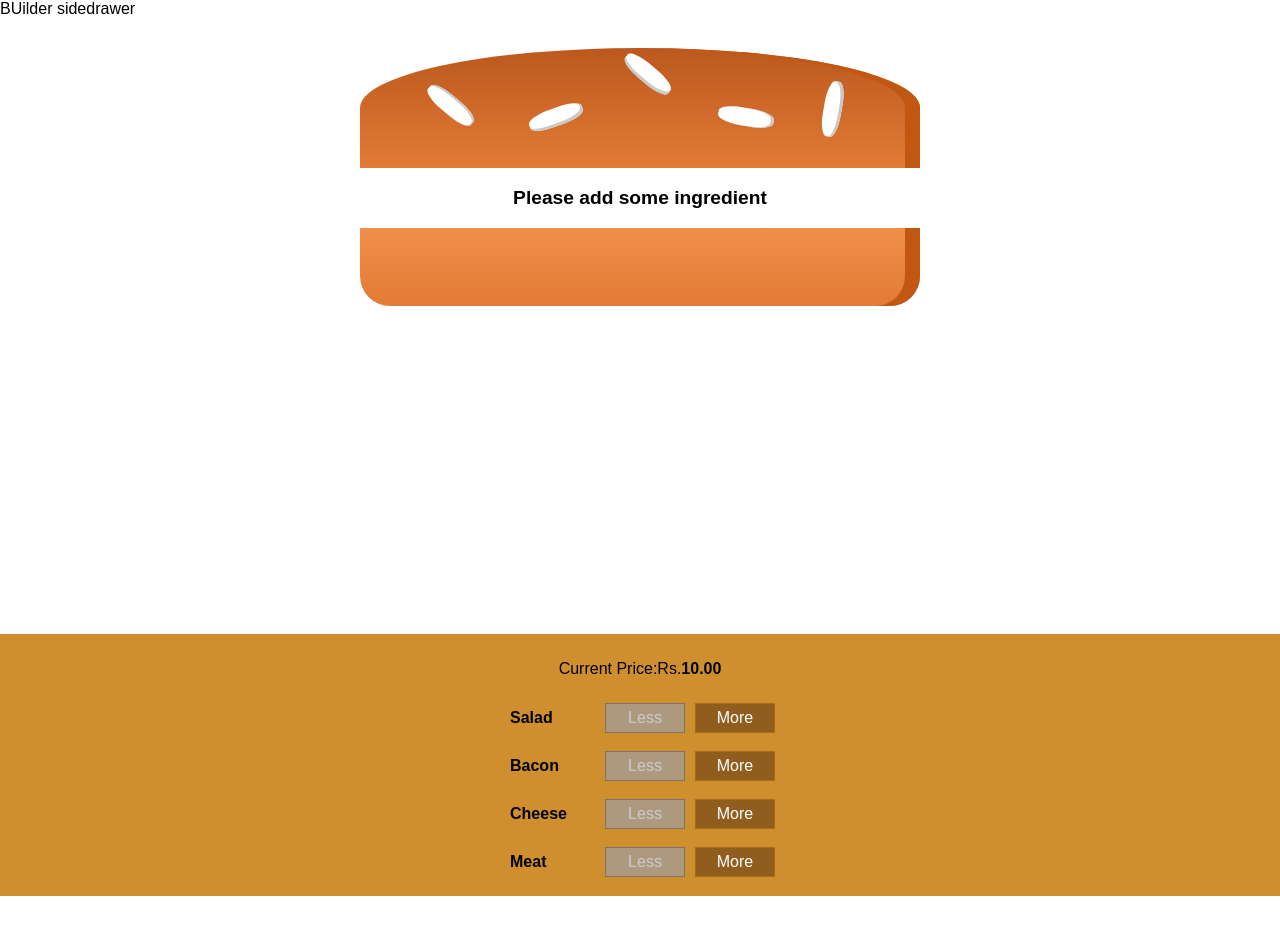
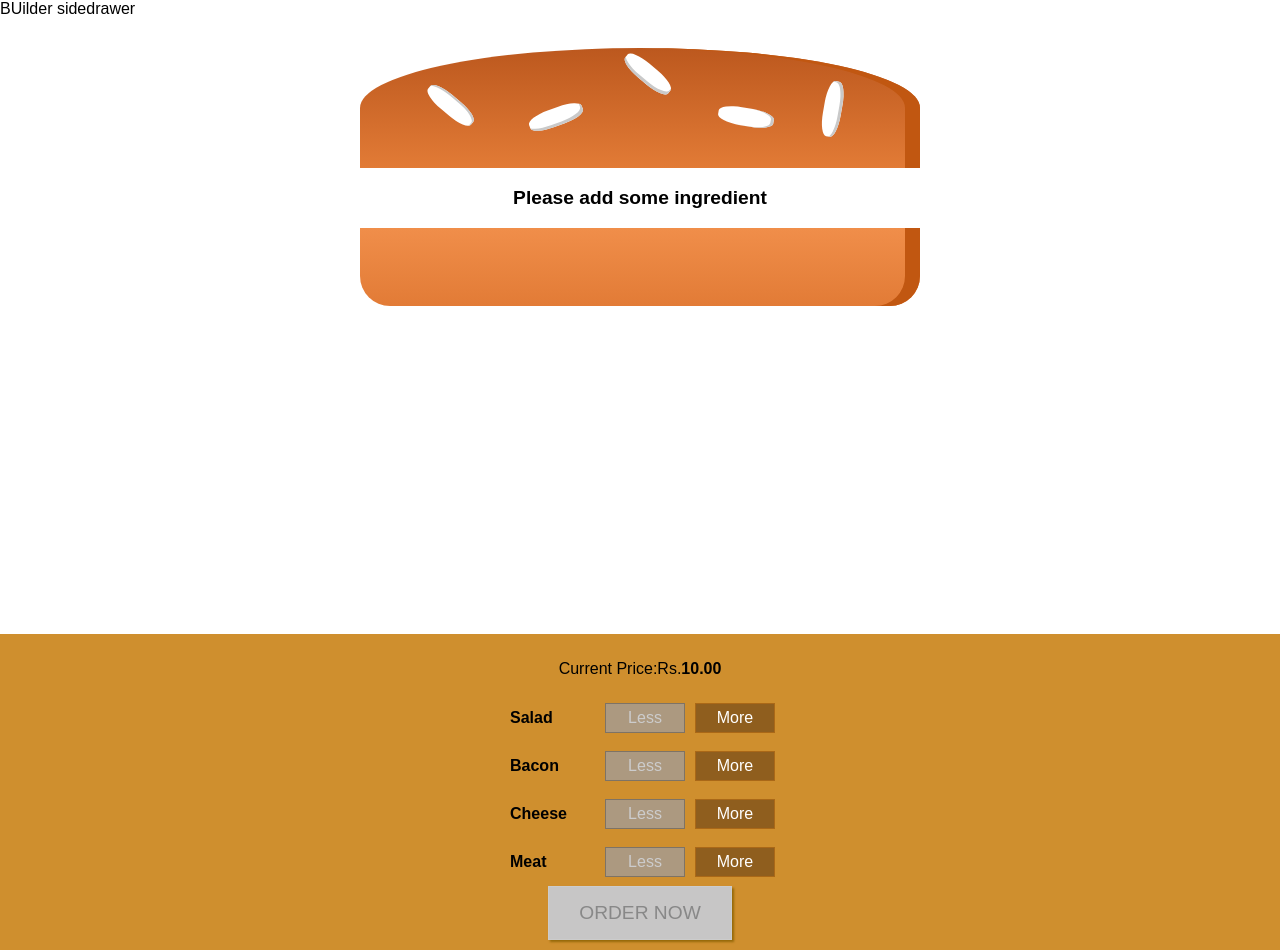
Before and after one commit to Parasbuda/BurgerBillder, a React (Create React App) app: page / in a window 1280 px wide. Before the commit the page ends 896 px from the top, so only its background shows below. Built offline with nearby package versions, Linux system fonts and the light colour scheme.

Commit message:
modal added

```diff
--- a/src/Components/Burger/Controls/BuildControls/BuildControls.css
+++ b/src/Components/Burger/Controls/BuildControls/BuildControls.css
@@ -8,3 +8,44 @@
     margin:auto;
     padding:10px 0;
 }
+
+.OrderButton {
+    background-color: #DAD735;
+    outline: none;
+    cursor: pointer;
+    border: 1px solid #966909;
+    color: #966909;
+    font-family: inherit;
+    font-size: 1.2em;
+    padding: 15px 30px;
+    box-shadow: 2px 2px 2px #966909;
+}
+
+.OrderButton:hover, .OrderButton:active {
+    background-color: #A0DB41;
+    border: 1px solid #966909;
+    color: #966909;
+}
+
+.OrderButton:disabled {
+    background-color: #C7C6C6;
+    cursor: not-allowed;
+    border: 1px solid #ccc;
+    color: #888888;
+}
+
+.OrderButton:not(:disabled) {
+    animation: enable 0.3s linear;
+}
+
+@keyframes enable {
+    0% {
+        transform: scale(1);
+    }
+    60% {
+        transform: scale(1.1);
+    }
+    100% {
+        transform: scale(1);
+    }
+}
--- a/src/Components/Burger/Controls/BuildControls/BuildControls.js
+++ b/src/Components/Burger/Controls/BuildControls/BuildControls.js
@@ -7,7 +7,7 @@
   { label: "Cheese", type: "cheese" },
   { label: "Meat", type: "meat" },
 ]
-const BuildControls = ({ addIngredient,removeIngredient,disabled,total }) => {
+const BuildControls = ({ addIngredient,removeIngredient,disabled,total,purchasable,ordered }) => {
   return (
       <div className="BuildControls">
           <p>Current Price:Rs.<strong>{total.toFixed(2 )}</strong></p>
@@ -20,6 +20,7 @@
               disabled={disabled[control.type]}
         />
       ))}
+      <button className="OrderButton" disabled={!purchasable} onClick={ordered}>ORDER NOW</button>
     </div>
   )
 }
--- /dev/null
+++ b/src/Components/Burger/OrderSummary/OrderSummary.js
@@ -0,0 +1,22 @@
+import React from "react"
+
+const OrderSummary = ({ ingredient }) => {
+  const ingredientsSummary = Object.keys(ingredient).map((ing) => {
+    return (
+      <li key={ing}>
+        <span style={{ textTransform: "capitalize" }}>{ing}</span>:
+        {ingredient[ing]}
+      </li>
+    )
+  })
+  return (
+    <React.Fragment>
+      <h3>Your Order</h3>
+      <p>A delicious burger with the following ingredients:</p>
+          <ul>{ingredientsSummary}</ul>
+          <p>Continue to Checkout</p>
+    </React.Fragment>
+  )
+}
+
+export default OrderSummary
--- /dev/null
+++ b/src/Components/UI/Modal/Modal.js
@@ -0,0 +1,17 @@
+import React from "react"
+import styles from "./Modal.module.css"
+const Modal = (props) => {
+  return (
+    <div
+      className={styles.Modal}
+      style={{
+        transform: props.show ? "translateY(0)" : "translateY(-100vh)",
+        opacity: props.show ? "1" : "0",
+      }}
+    >
+      {props.children}
+    </div>
+  )
+}
+
+export default Modal
--- /dev/null
+++ b/src/Components/UI/Modal/Modal.module.css
@@ -0,0 +1,20 @@
+.Modal {
+    position: fixed;
+    z-index: 500;
+    background-color: white;
+    width: 70%;
+    border: 1px solid #ccc;
+    box-shadow: 1px 1px 1px black;
+    padding: 16px;
+    left: 15%;
+    top: 30%;
+    box-sizing: border-box;
+    transition: all 0.3s ease-out;
+}
+
+@media (min-width: 600px) {
+    .Modal {
+        width: 500px;
+        left: calc(50% - 250px);
+    }
+}
--- a/src/Container/BurgerBuilder/BurgerBuilder.js
+++ b/src/Container/BurgerBuilder/BurgerBuilder.js
@@ -1,6 +1,8 @@
 import React, { Component } from "react"
 import Burger from "../../Components/Burger/Burger"
 import BuildControls from "../../Components/Burger/Controls/BuildControls/BuildControls"
+import Modal from "../../Components/UI/Modal/Modal"
+import OrderSummary from "../../Components/Burger/OrderSummary/OrderSummary"
 
 const INGREDIENTS_PRICE = {
   salad: 10,
@@ -17,8 +19,28 @@
       meat: 0,
     },
     total: 10,
+    purchaseable: false,
+    purchasing:false
   }
 
+
+  purchaseHandler = () => {
+    this.setState({
+      purchasing:true
+    })
+  }
+  updatePurchaseHandler = (ingredient) => {
+    const sum = Object.keys(ingredient)
+      .map((ing) => {
+        return ingredient[ing]
+      })
+      .reduce((sum, el) => {
+        return sum + el
+      }, 0)
+    this.setState({
+      purchasable: sum > 0,
+    })
+  }
   addIngredient = (type) => {
     const oldCount = this.state.ingredient[type]
     const updatedCount = oldCount + 1
@@ -33,6 +55,7 @@
       total: newPrice,
       ingredient: updatedIngredient,
     })
+    this.updatePurchaseHandler(updatedIngredient)
   }
   removeIngredient = (type) => {
     const oldCount = this.state.ingredient[type]
@@ -51,6 +74,7 @@
       total: newPrice,
       ingredient: updatedIngredient,
     })
+    this.updatePurchaseHandler(updatedIngredient)
   }
   render() {
     const disabledInfo = {
@@ -61,12 +85,17 @@
     }
     return (
       <React.Fragment>
+        <Modal show={this.state.purchasing}>
+          <OrderSummary ingredient={this.state.ingredient} />
+        </Modal>
         <Burger ingredient={this.state.ingredient} />
         <BuildControls
           addIngredient={this.addIngredient}
-                removeIngredient={this.removeIngredient}
-                disabled={disabledInfo}
-                total={this.state.total}
+          removeIngredient={this.removeIngredient}
+          disabled={disabledInfo}
+          purchasable={this.state.purchasable}
+          total={this.state.total}
+          ordered={this.purchaseHandler}
         />
       </React.Fragment>
     )
```
Also changed, not shown: src/Components/UI/Backdrop/Backdrop.js (added), src/Components/UI/Backdrop/Backdrop.module.css (added).
